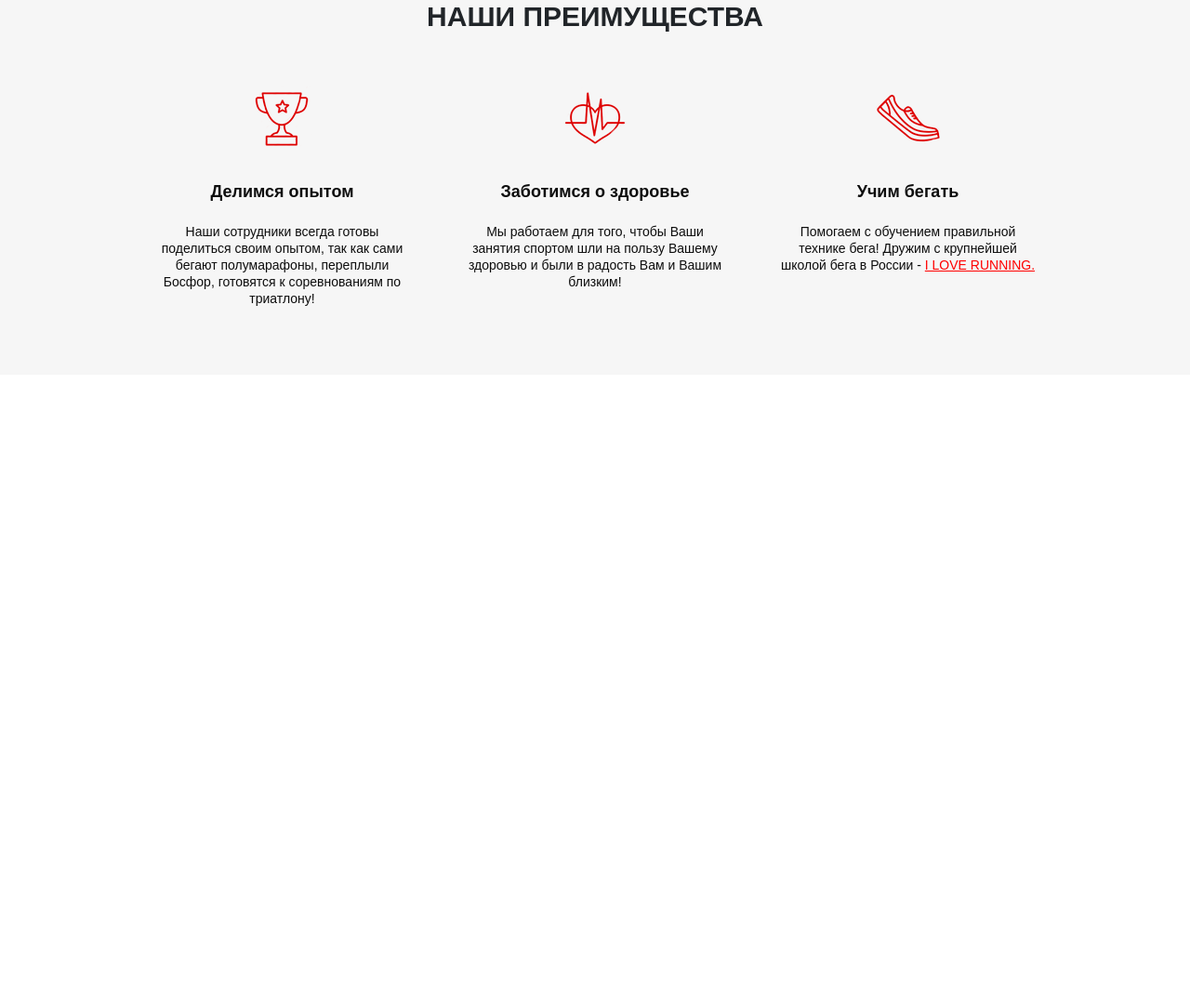
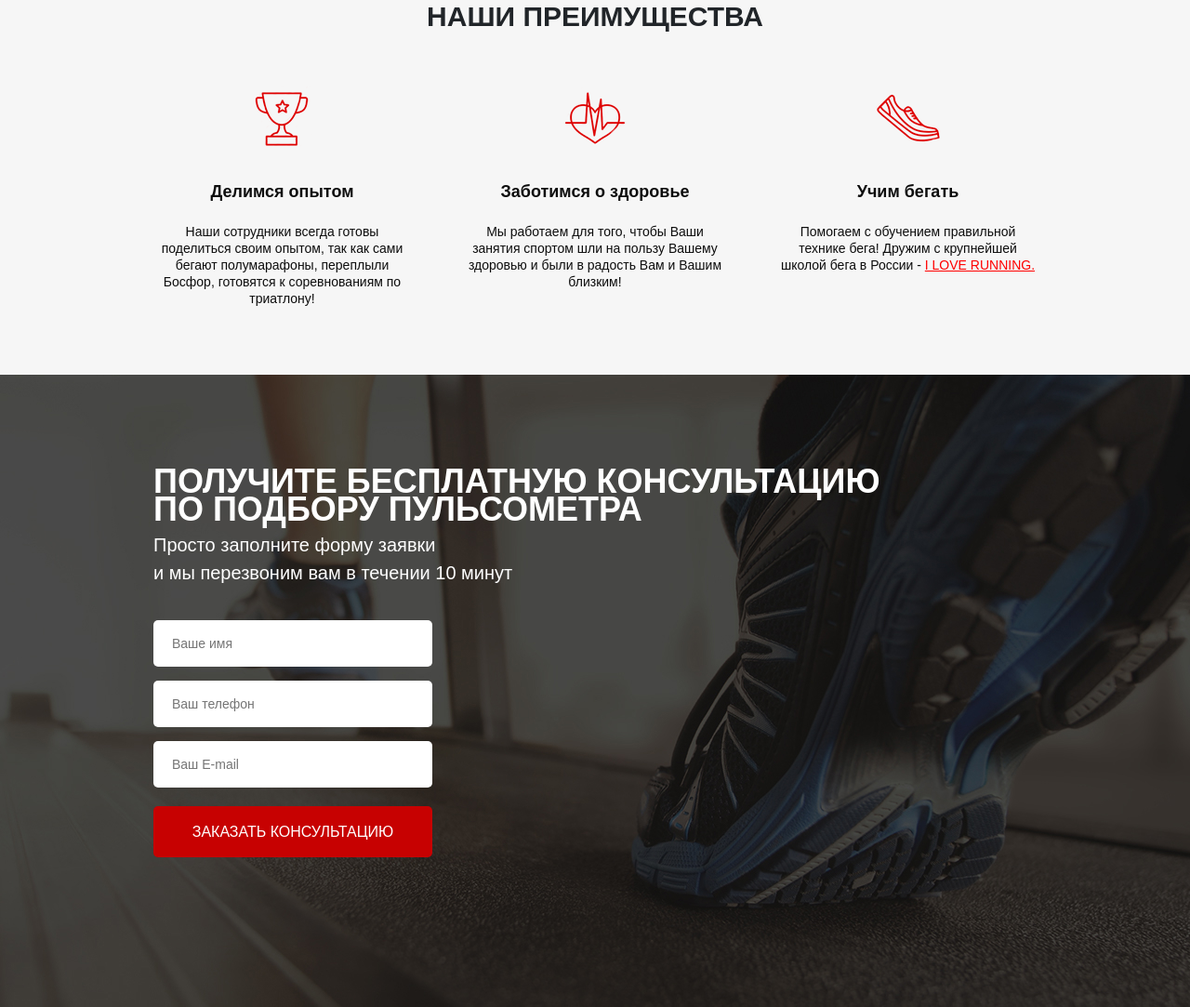
Before and after one commit to someonempty/pulse, a website: page src/index.html in a window 1280 px wide. Shown: the part 822-1905 px from the top of the page at 93% size. Before the commit the page ends 1225 px from the top, so only its background shows below. Drawn offline with Linux system fonts and the light colour scheme.

Commit message:
adding consultation block

```diff
--- a/src/index.html
+++ b/src/index.html
@@ -59,7 +59,7 @@
 
     <div class="advantages">
         <div class="container">
-            <h2 class="advantages__title">НАШИ ПРЕИМУЩЕСТВА</h2>
+            <h2 class="title">НАШИ ПРЕИМУЩЕСТВА</h2>
 
             <div class="advantages__wrapper">
                 <div class="advantages__item">
@@ -82,5 +82,26 @@
             </div>
         </div>
     </div>
+
+    <div class="consultation">
+        <div class="container">
+            <h2 class="title title_left">
+                Получите бесплатную консультацию<br>по подбору пульсометра
+            </h2>
+            <div class="consultation__descr">
+                Просто заполните форму заявки<br>и мы перезвоним вам в течении 10 минут
+            </div>
+
+            <form class="feed-form" action="#">
+                <input name="name" required placeholder="Ваше имя" type="text">
+                <input name="phone" required placeholder="Ваш телефон" type="number">
+                <input name="email" required placeholder="Ваш E-mail" type="email">
+
+                <button class="button button_submit">заказать кОНСУЛЬТАЦИЮ</button>
+            </form>
+        </div>
+    </div>
+
+    <script src="js/script.js"></script>
 </body>
 </html>
--- /dev/null
+++ b/src/sass/base/_media.scss
@@ -0,0 +1,3 @@
+@media (max-width: 991px) {
+
+}
--- a/src/sass/blocks/_advantages.scss
+++ b/src/sass/blocks/_advantages.scss
@@ -2,12 +2,6 @@
     background-color: #F6F6F6;
     min-height: 473px;
     padding: 73px 0 65px 0;
-    &__title {
-        text-align: center;
-        font-weight: 700;
-        font-size: 30px;
-        line-height: 30px;
-    }
     &__wrapper {
         margin-top: 60px;
         display: flex;
--- a/src/sass/blocks/_buttons.scss
+++ b/src/sass/blocks/_buttons.scss
@@ -14,4 +14,10 @@
         height: 50px;
         font-size: 16px;
     }
+    &_submit {
+        width: 100%;
+        height: 55px;
+        color: #ffffff;
+        font-size: 16px;
+    }
 }
--- /dev/null
+++ b/src/sass/blocks/_consultation.scss
@@ -0,0 +1,10 @@
+.consultation {
+    min-height: 680px;
+    padding: 100px 0 92px 0;
+    background: url(../../img/consultation.jpg) center (center / cover) no-repeat;
+    &__descr {
+        color: #fff;
+        font-size: 20px;
+        font-weight: 500;
+    }
+}
--- /dev/null
+++ b/src/sass/blocks/_forms.scss
@@ -0,0 +1,20 @@
+.feed-form {
+    margin-top: 36px;
+    display: flex;
+    flex-direction: column;
+    width: 300px;
+    input {
+        height: 50px;
+        border-radius: 5px;
+        background-color: #ffffff;
+        margin-bottom: 15px;
+        border: none;
+        padding: 0 20px;
+        color: #4b4b4b;
+        font-size: 14px;
+        font-weight: 300;
+        &:nth-child(3) {
+            margin-bottom: 20px;
+        }
+    }
+}
--- /dev/null
+++ b/src/sass/blocks/_titles.scss
@@ -0,0 +1,12 @@
+.title {
+    text-align: center;
+    font-weight: 700;
+    font-size: 30px;
+    line-height: 30px;
+    text-transform: uppercase;
+    &_left {
+        color: #fff;
+        font-size: 36px;
+        text-align: left;
+    }
+}
--- a/src/sass/style.scss
+++ b/src/sass/style.scss
@@ -12,4 +12,7 @@ a {
 @import 'blocks/promo';
 @import 'blocks/header';
 @import 'blocks/buttons';
-@import 'blocks/advantages'
+@import 'blocks/advantages';
+@import 'blocks/titles';
+@import 'blocks/consultation';
+@import 'blocks/forms';
```
Also changed, not shown: src/css/style.min.css, src/img/consultation.jpg (added), src/js/script.js (added), 4 other files.
